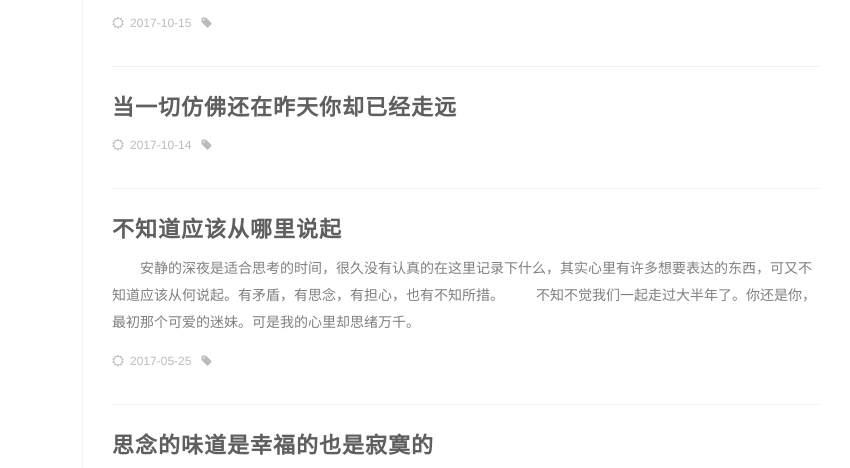
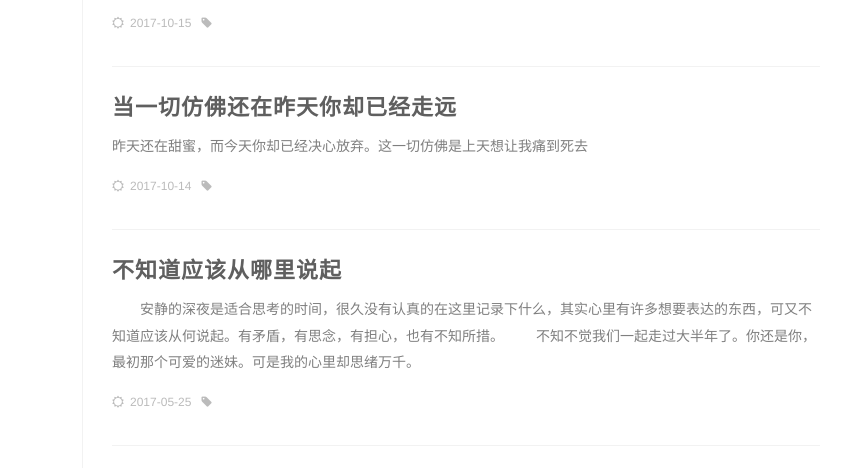
Before and after one commit to 132613/132613.github.io, a plain HTML site: page index.html in a window 1280 px wide. Shown: the part 235-703 px from the top of the page, 430-1280 px from the left. Drawn offline with Linux system fonts and the light colour scheme.

Commit message:
Site updated: 2017-10-15 17:28:49

```diff
--- a/index.html
+++ b/index.html
@@ -3,7 +3,9 @@
 我还在等待下一次我们一起去看电影
 我还在等待下一次我们一起出去玩
 我还在等待下一次我们一起吃饭
-我还在...</p></div><div class="post-footer"><div class="meta"><div class="info"><i class="fa fa-sun-o"></i><span class="date">2017-10-15</span><i class="fa fa-tag"></i></div></div></div></div><div class="post animated fadeInDown"><div class="post-title"><h3><a href="/2017/10/14/当一切仿佛还在昨天你却已经走远/">当一切仿佛还在昨天你却已经走远</a></h3></div><div class="post-content"><p></p></div><div class="post-footer"><div class="meta"><div class="info"><i class="fa fa-sun-o"></i><span class="date">2017-10-14</span><i class="fa fa-tag"></i></div></div></div></div><div class="post animated fadeInDown"><div class="post-title"><h3><a href="/2017/05/25/不知道应该从哪里说起/">不知道应该从哪里说起</a></h3></div><div class="post-content"><p>&emsp;&emsp;安静的深夜是适合思考的时间，很久没有认真的在这里记录下什么，其实心里有许多想要表达的东西，可又不知道应该从何说起。有矛盾，有思念，有担心，也有不知所措。
+我还在...</p></div><div class="post-footer"><div class="meta"><div class="info"><i class="fa fa-sun-o"></i><span class="date">2017-10-15</span><i class="fa fa-tag"></i></div></div></div></div><div class="post animated fadeInDown"><div class="post-title"><h3><a href="/2017/10/14/当一切仿佛还在昨天你却已经走远/">当一切仿佛还在昨天你却已经走远</a></h3></div><div class="post-content"><p>昨天还在甜蜜，而今天你却已经决心放弃。这一切仿佛是上天想让我痛到死去
+
+</p></div><div class="post-footer"><div class="meta"><div class="info"><i class="fa fa-sun-o"></i><span class="date">2017-10-14</span><i class="fa fa-tag"></i></div></div></div></div><div class="post animated fadeInDown"><div class="post-title"><h3><a href="/2017/05/25/不知道应该从哪里说起/">不知道应该从哪里说起</a></h3></div><div class="post-content"><p>&emsp;&emsp;安静的深夜是适合思考的时间，很久没有认真的在这里记录下什么，其实心里有许多想要表达的东西，可又不知道应该从何说起。有矛盾，有思念，有担心，也有不知所措。
 &emsp;&emsp;不知不觉我们一起走过大半年了。你还是你，最初那个可爱的迷妹。可是我的心里却思绪万千。
 </p></div><div class="post-footer"><div class="meta"><div class="info"><i class="fa fa-sun-o"></i><span class="date">2017-05-25</span><i class="fa fa-tag"></i></div></div></div></div><div class="post animated fadeInDown"><div class="post-title"><h3><a href="/2017/05/23/思念的味道是幸福的也是寂寞的/">思念的味道是幸福的也是寂寞的</a></h3></div><div class="post-content"><p></p></div><div class="post-footer"><div class="meta"><div class="info"><i class="fa fa-sun-o"></i><span class="date">2017-05-23</span><i class="fa fa-tag"></i></div></div></div></div><div class="post animated fadeInDown"><div class="post-title"><h3><a href="/2017/04/18/当我们聊起过去/">当我们聊起过去</a></h3></div><div class="post-content"><p>&emsp;&emsp;也许是太爱你，也许是太在乎你，也许你是我命中注定最重要的那个人。每当我们聊起过去，聊起还没有在一起的时候，我真的心痛了，痛得喘不过气，痛的揪心，无论你的过去是多么的普通，多么的正常的，在你生命中还没有我的那段日子，对我来说每一秒都是遗憾，我多希望我能多占领一点你的回忆，我能在你心中再重要一...</p></div><div class="post-footer"><div class="meta"><div class="info"><i class="fa fa-sun-o"></i><span class="date">2017-04-18</span><i class="fa fa-tag"></i></div></div></div></div><div class="post animated fadeInDown"><div class="post-title"><h3><a href="/2017/04/17/“我的盖世英雄会是你”/">“我的盖世英雄会是你”</a></h3></div><div class="post-content"><p>期待了一整天，终于等到晚上跟你看电影啦。真的真的真的好想你，从来没有这样挂念一个人。
 今天是2017-04-17，晚上8点10分的《大圣娶妻》
```
Also changed, not shown: 2017/10/14/当一切仿佛还在昨天你却已经走远/index.html (+3 -1 lines), 2 other files.
